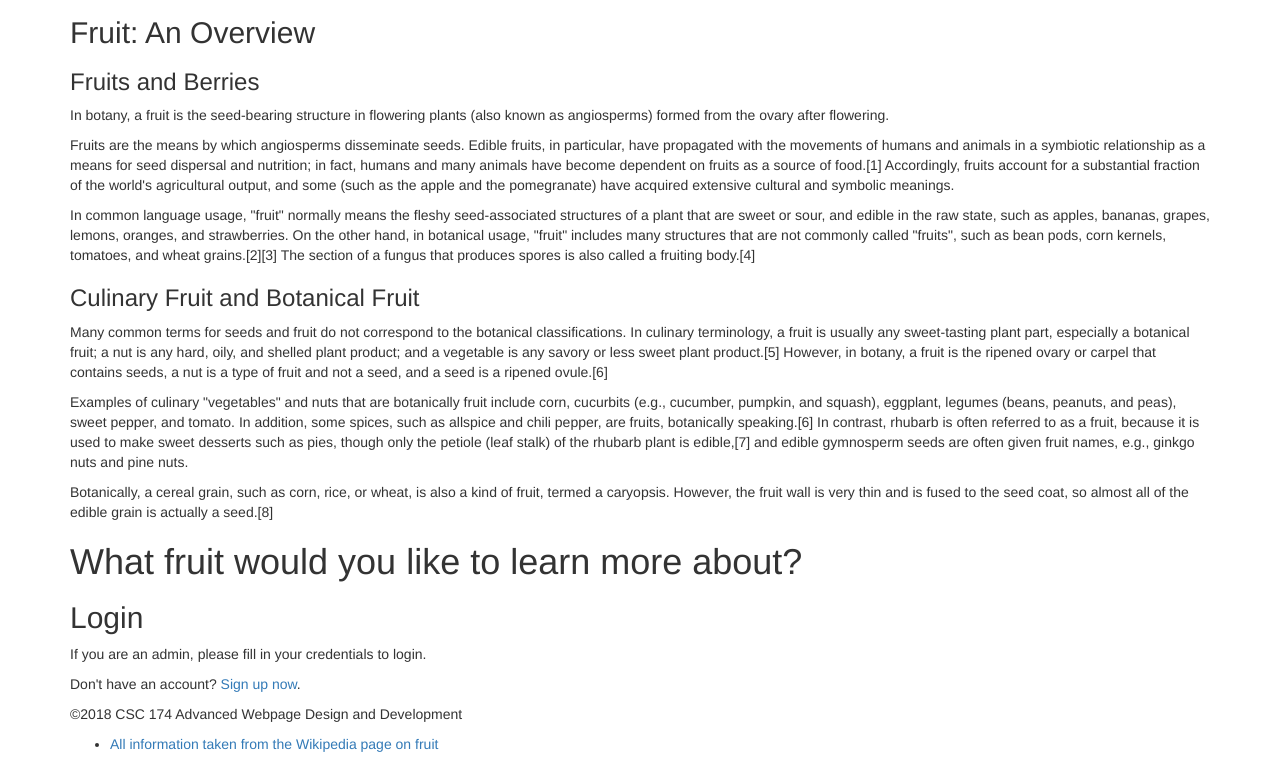
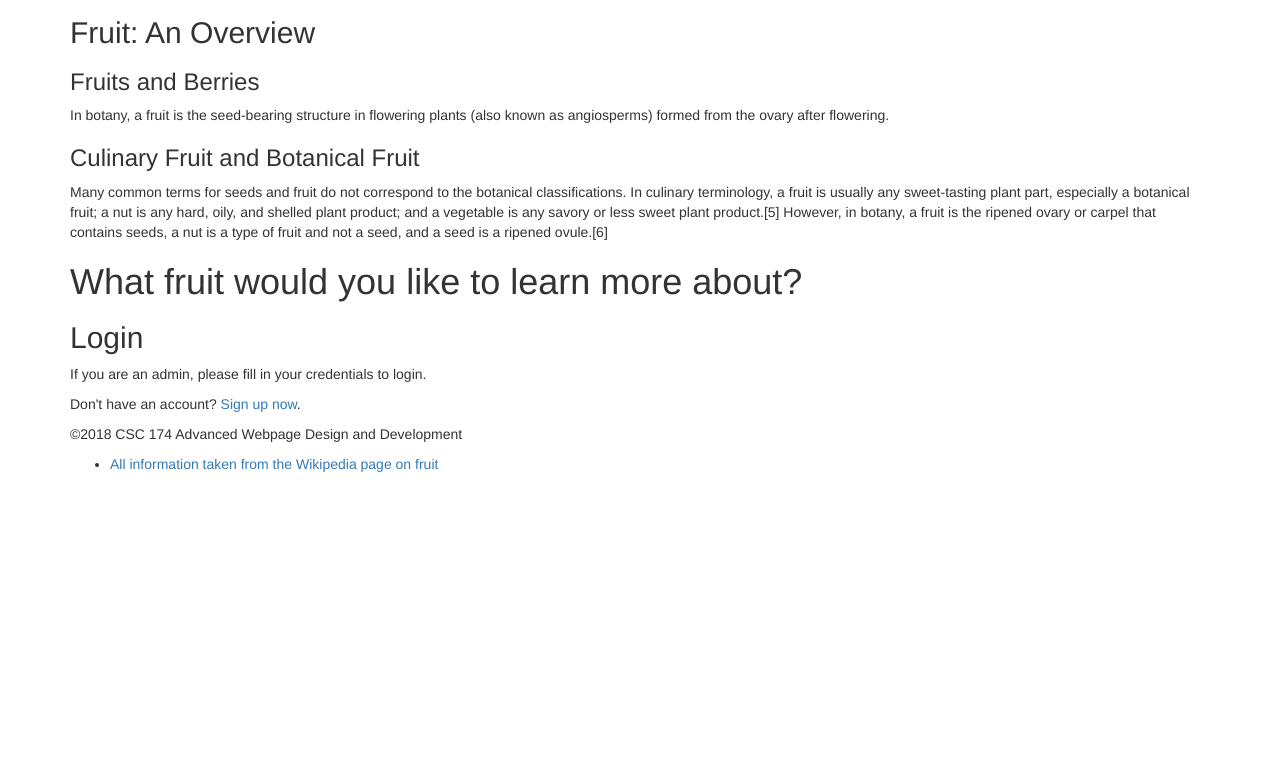
Before and after one commit to mpatric3/Assignment05_Amsterdam, a PHP site: page / in a window 1280 px wide. Shown: the part 370-1134 px from the top of the page. After the commit the page ends 842 px from the top, so only its background shows below. Run offline with PHP 8.4, Linux system fonts and the light colour scheme; some libraries are stand-ins or nearby versions.

Commit message:
more read me updates

```diff
--- a/index.php
+++ b/index.php
@@ -14,21 +14,9 @@
 				<p>In botany, a fruit is the seed-bearing structure in flowering plants (also known as angiosperms) formed from the ovary after flowering.
 				</p>
 
-				<p>Fruits are the means by which angiosperms disseminate seeds. Edible fruits, in particular, have propagated with the movements of humans and animals in a symbiotic relationship as a means for seed dispersal and nutrition; in fact, humans and many animals have become dependent on fruits as a source of food.[1] Accordingly, fruits account for a substantial fraction of the world's agricultural output, and some (such as the apple and the pomegranate) have acquired extensive cultural and symbolic meanings.
-				</p>
-
-				<p>In common language usage, "fruit" normally means the fleshy seed-associated structures of a plant that are sweet or sour, and edible in the raw state, such as apples, bananas, grapes, lemons, oranges, and strawberries. On the other hand, in botanical usage, "fruit" includes many structures that are not commonly called "fruits", such as bean pods, corn kernels, tomatoes, and wheat grains.[2][3] The section of a fungus that produces spores is also called a fruiting body.[4]
-				</p>
-
 				<h3>Culinary Fruit and Botanical Fruit</h3>
 				<p>
 				Many common terms for seeds and fruit do not correspond to the botanical classifications. In culinary terminology, a fruit is usually any sweet-tasting plant part, especially a botanical fruit; a nut is any hard, oily, and shelled plant product; and a vegetable is any savory or less sweet plant product.[5] However, in botany, a fruit is the ripened ovary or carpel that contains seeds, a nut is a type of fruit and not a seed, and a seed is a ripened ovule.[6]
-				</p>
-				<p>
-				Examples of culinary "vegetables" and nuts that are botanically fruit include corn, cucurbits (e.g., cucumber, pumpkin, and squash), eggplant, legumes (beans, peanuts, and peas), sweet pepper, and tomato. In addition, some spices, such as allspice and chili pepper, are fruits, botanically speaking.[6] In contrast, rhubarb is often referred to as a fruit, because it is used to make sweet desserts such as pies, though only the petiole (leaf stalk) of the rhubarb plant is edible,[7] and edible gymnosperm seeds are often given fruit names, e.g., ginkgo nuts and pine nuts.
-				</p>
-				<p>
-				Botanically, a cereal grain, such as corn, rice, or wheat, is also a kind of fruit, termed a caryopsis. However, the fruit wall is very thin and is fused to the seed coat, so almost all of the edible grain is actually a seed.[8]
 				</p>
 
 			</div>
```
Also changed, not shown: README.md.
